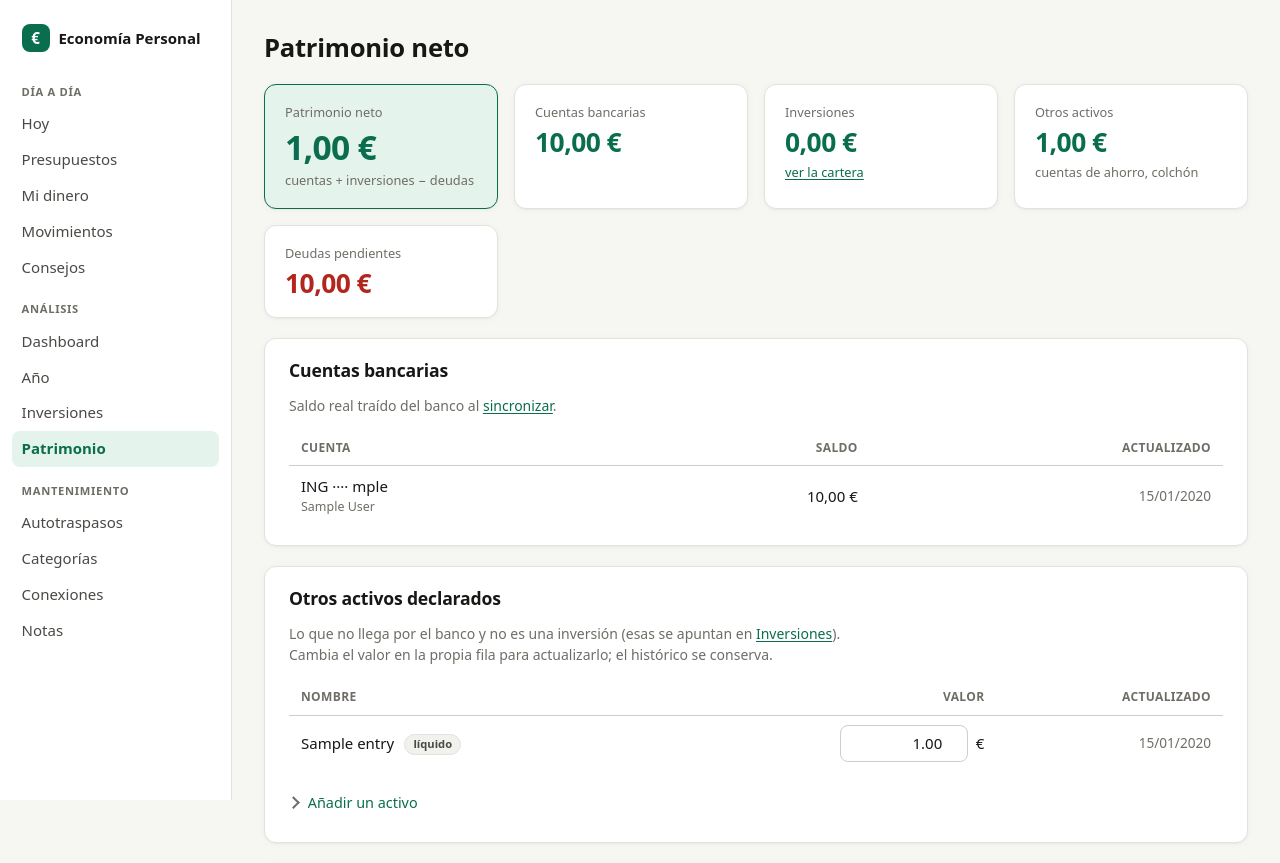
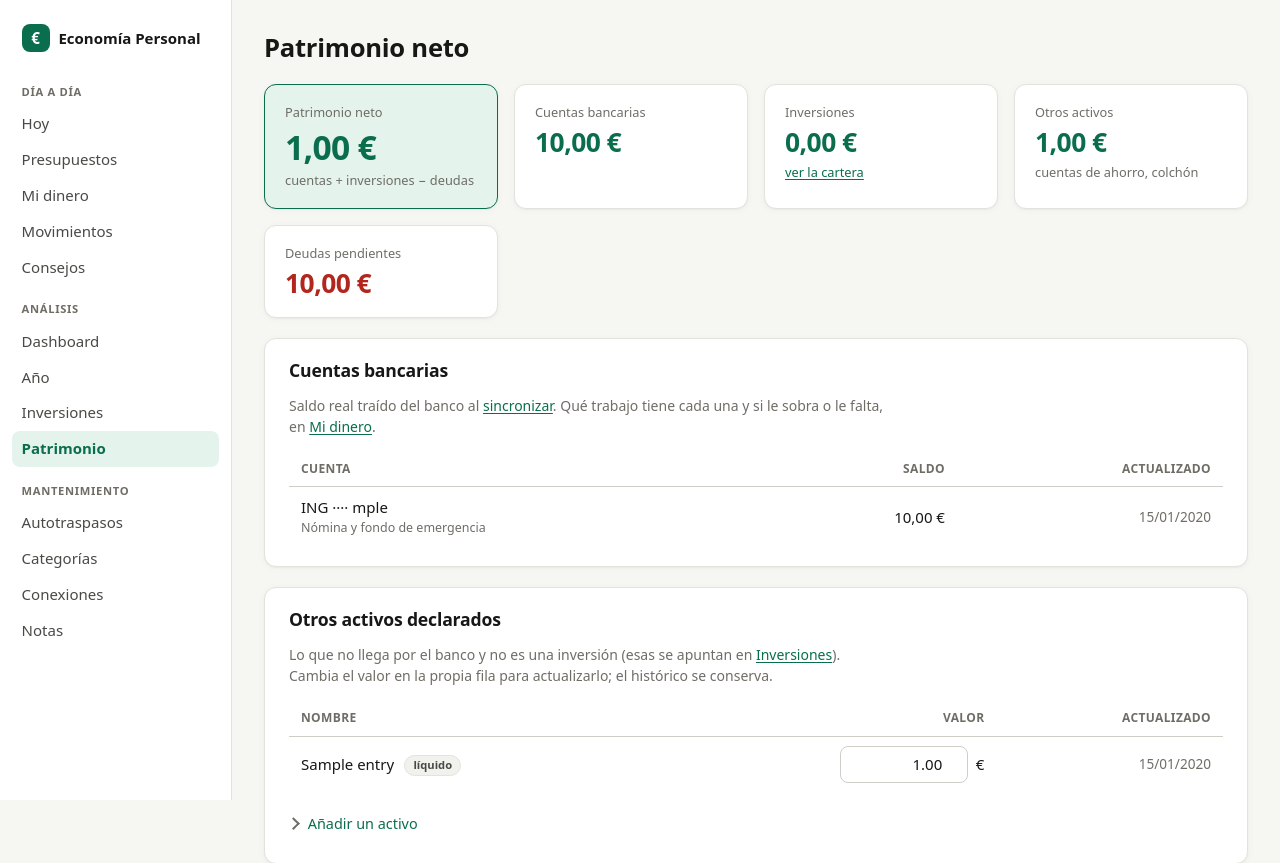
Before and after one commit to marcware/economia_personal, a FastAPI app: page /patrimonio in a window 1280 px wide. Shown: the top 863 px of the page. Run offline with FastAPI, Linux system fonts and the light colour scheme; tables that the repository leaves empty hold one stand-in row (values such as "Sample post").

Commit message:
Patrimonio: cada cuenta con su trabajo y sin las deudas ya saldadas
Co-Authored-By: Claude Opus 5.5 <noreply@anthropic.com>

```diff
--- a/app/routers/net_worth.py
+++ b/app/routers/net_worth.py
@@ -4,7 +4,7 @@ from sqlalchemy.orm import Session
 
 from app.database import get_db
 from app.models import ManualAssetEntry, ManualLiabilityEntry
-from app.services import inversiones_service, libertad_service
+from app.services import dinero_service, inversiones_service, libertad_service
 from app.services.net_worth_service import net_worth_summary
 from app.templating import templates
 
@@ -23,7 +23,7 @@ def patrimonio_home(request: Request, db: Session = Depends(get_db)) -> HTMLResp
         request, "net_worth.html",
         {"summary": summary, "libertad": libertad, "otros_activos": otros,
          "total_inversiones": sum(a["value"] for a in inversiones),
-         "total_otros": sum(a["value"] for a in otros)},
+         "total_otros": sum(a["value"] for a in otros), "trabajo": dinero_service.TRABAJO},
     )
 
 
--- a/app/services/net_worth_service.py
+++ b/app/services/net_worth_service.py
@@ -41,8 +41,9 @@ def latest_manual_assets(db: Session) -> list[dict]:
 
 
 def latest_manual_liabilities(db: Session) -> list[dict]:
+    """Deudas con capital pendiente; las ya saldadas (último valor 0) no se listan."""
     rows = db.query(ManualLiabilityEntry).order_by(ManualLiabilityEntry.recorded_at.desc()).all()
-    return _latest_by_name(rows, "outstanding_balance")
+    return [d for d in _latest_by_name(rows, "outstanding_balance") if d["value"] > 0]
 
 
 def net_worth_summary(db: Session) -> dict:
--- a/app/templates/net_worth.html
+++ b/app/templates/net_worth.html
@@ -33,14 +33,15 @@
 
   <section>
     <h2>Cuentas bancarias</h2>
-    <p class="muted">Saldo real traído del banco al <a href="/conexiones">sincronizar</a>.</p>
+    <p class="muted">Saldo real traído del banco al <a href="/conexiones">sincronizar</a>. Qué trabajo
+       tiene cada una y si le sobra o le falta, en <a href="/dinero">Mi dinero</a>.</p>
     <table>
       <thead><tr><th>Cuenta</th><th class="num">Saldo</th><th class="num">Actualizado</th></tr></thead>
       <tbody>
         {% for a in summary.accounts %}
           <tr>
             <td>{{ a.account.bank.value }}{% if a.account.iban %} ···· {{ a.account.iban[-4:] }}{% endif %}
-              <span class="nota">{{ a.account.name|title }}</span></td>
+              <span class="nota">{{ trabajo[a.account.rol] if a.account.rol else a.account.name|title }}</span></td>
             <td class="num">{{ a.balance|eur }}</td>
             <td class="num muted">{{ a.recorded_at.strftime('%d/%m/%Y') }}</td>
           </tr>
```
